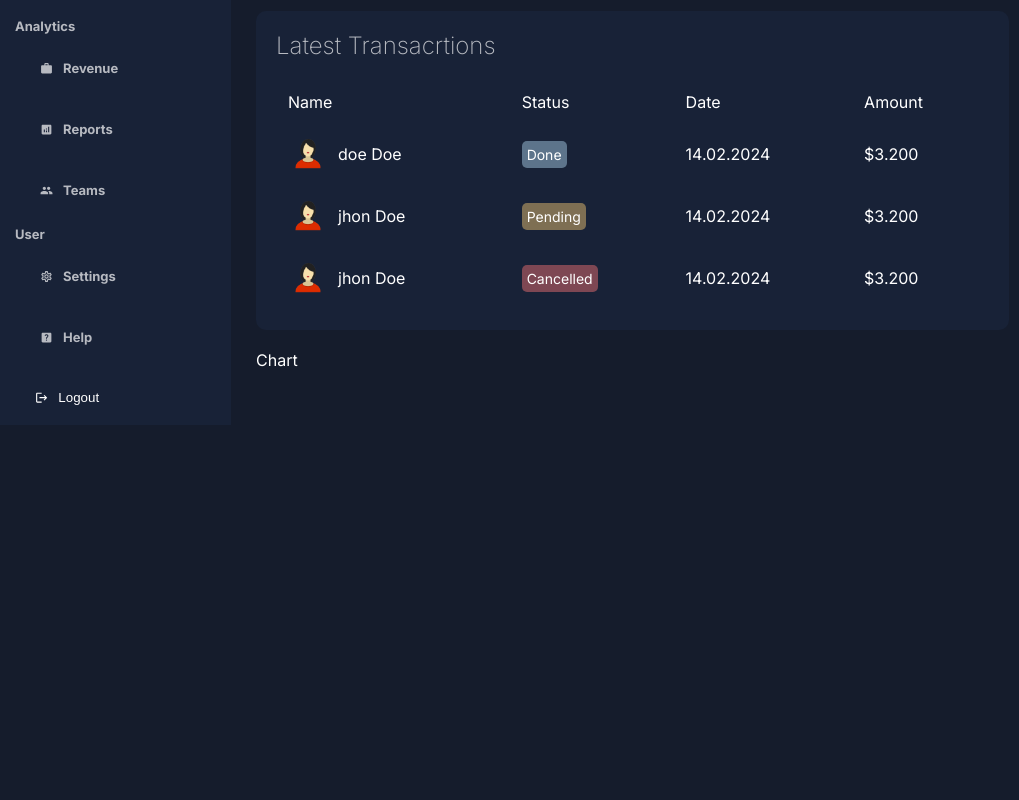
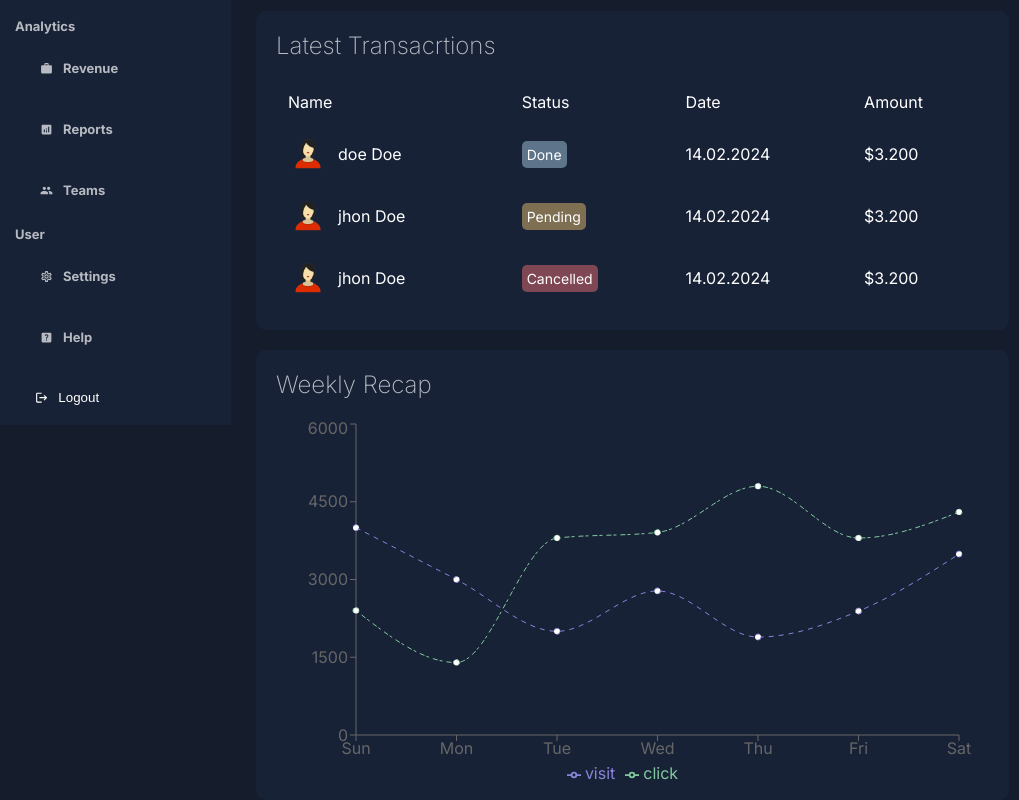
Before and after one commit to bezawitassaye/admintrain, a Next.js app: page /dashboard in a window 1280 px wide. Shown: the part 324-1124 px from the top of the page, without its empty margins (0-1019 px from the left). Before the commit the page ends 800 px from the top, so only its background shows below. Built offline with nearby package versions, Linux system fonts and the light colour scheme.

Commit message:
finishe chart page ui

```diff
--- a/package.json
+++ b/package.json
@@ -12,7 +12,8 @@
     "next": "14.2.13",
     "react": "^18",
     "react-dom": "^18",
-    "react-icons": "^4.11.0"
+    "react-icons": "^4.11.0",
+    "recharts": "^2.9.0"
   },
   "devDependencies": {
     "eslint": "^8",
--- a/src/app/components/Chart/Chart.jsx
+++ b/src/app/components/Chart/Chart.jsx
@@ -1,10 +1,68 @@
-import React from 'react'
+"use client"
+import styles from "./Chart.module.css"
+import { LineChart, Line, XAxis, YAxis, Tooltip, Legend, ResponsiveContainer } from 'recharts';
+const Chart = () => {
+  const data = [
+    {
+      name: "Sun",
+      visit: 4000,
+      click: 2400,
+    },
+    {
+      name: "Mon",
+      visit: 3000,
+      click: 1398,
+    },
+    {
+      name: "Tue",
+      visit: 2000,
+      click: 3800,
+    },
+    {
+      name: "Wed",
+      visit: 2780,
+      click: 3908,
+    },
+    {
+      name: "Thu",
+      visit: 1890,
+      click: 4800,
+    },
+    {
+      name: "Fri",
+      visit: 2390,
+      click: 3800,
+    },
+    {
+      name: "Sat",
+      visit: 3490,
+      click: 4300,
+    },
+  ];
 
-const Chart = () => {
   return (
-    <div>
-        Chart
-
+    <div className={styles.container}>
+      <h2 className={styles.title}>Weekly Recap</h2>
+      <ResponsiveContainer width="100%" height="90%">
+        <LineChart
+          width={500}
+          height={300}
+          data={data}
+          margin={{
+            top: 5,
+            right: 30,
+            left: 20,
+            bottom: 5,
+          }}
+        >
+          <XAxis dataKey="name" />
+          <YAxis />
+          <Tooltip contentStyle={{background:"#151c2c", border:"none"}}/>
+          <Legend />
+          <Line type="monotone" dataKey="visit" stroke="#8884d8" strokeDasharray="5 5" />
+          <Line type="monotone" dataKey="click" stroke="#82ca9d" strokeDasharray="3 4 5 2" />
+        </LineChart>
+      </ResponsiveContainer>
     </div>
   )
 }
--- a/src/app/components/Chart/Chart.module.css
+++ b/src/app/components/Chart/Chart.module.css
@@ -0,0 +1,11 @@
+.container{
+    height: 450px;
+    background-color: var(--bgSoft);
+    padding: 20px;
+    border-radius: 10px;
+}
+.title{
+    font-weight: 200;
+    color: var(--textSoft);
+    margin-bottom: 20px;
+}
```
Also changed, not shown: 1 other file (tests, documents, lock files or other folders).
